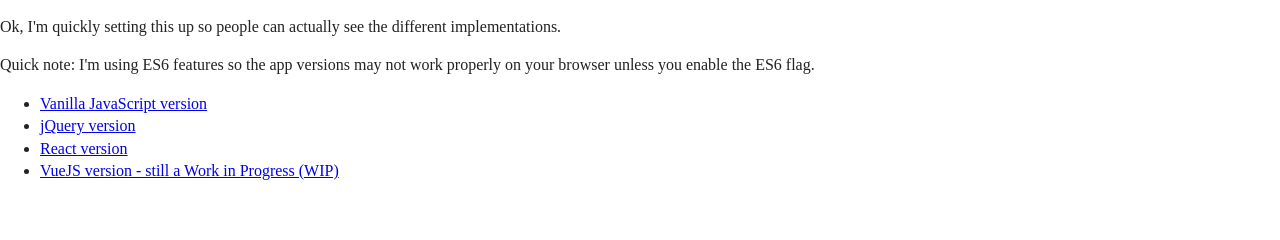
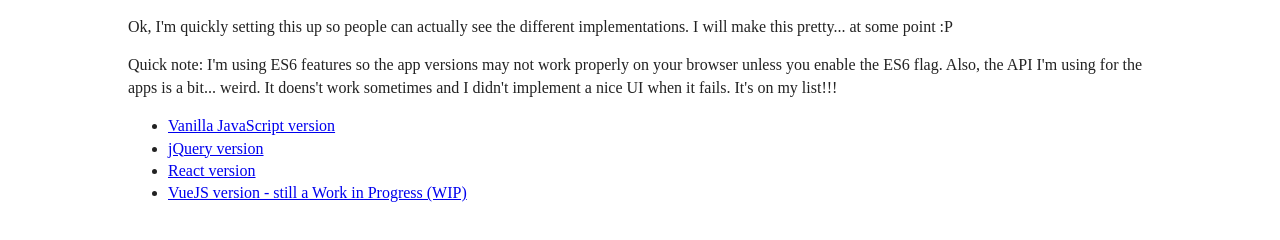
Before and after one commit to gepetobio/random-quote-machine, a plain HTML site: page index.html in a window 1280 px wide. Drawn offline with nearby package versions, Linux system fonts and the light colour scheme.

Commit message:
Updated style and copy of the website.

```diff
--- a/css/main.css
+++ b/css/main.css
@@ -97,7 +97,11 @@
    Author's custom styles
    ========================================================================== */
 
-
+.wrapper {
+    margin: auto;
+    padding: 0 20px;
+    max-width: 1024px;
+}
 
 
 
--- a/index.html
+++ b/index.html
@@ -21,8 +21,8 @@
 
         <!-- Add your site or application content here -->
         <div class="wrapper">
-            <p>Ok, I'm quickly setting this up so people can actually see the different implementations.</p>
-            <p>Quick note: I'm using ES6 features so the app versions may not work properly on your browser unless you enable the ES6 flag.</p>
+            <p>Ok, I'm quickly setting this up so people can actually see the different implementations. I will make this pretty... at some point :P</p>
+            <p>Quick note: I'm using ES6 features so the app versions may not work properly on your browser unless you enable the ES6 flag. Also, the API I'm using for the apps is a bit... weird. It doens't work sometimes and I didn't implement a nice UI when it fails. It's on my list!!!</p>
 
             <ul>
                 <li><a href="/random-quote-machine/vanilla">Vanilla JavaScript version</a></li>
```
